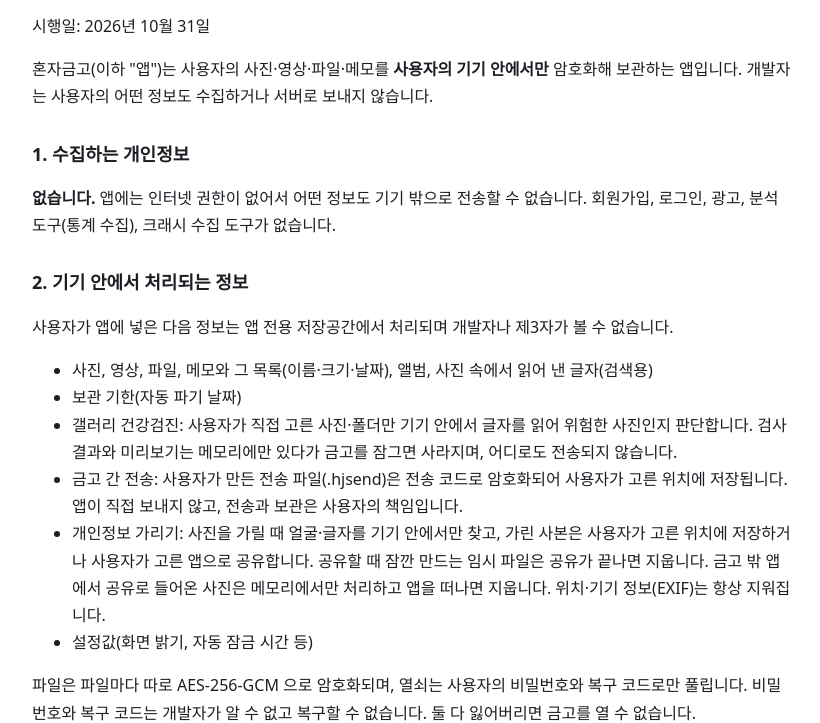
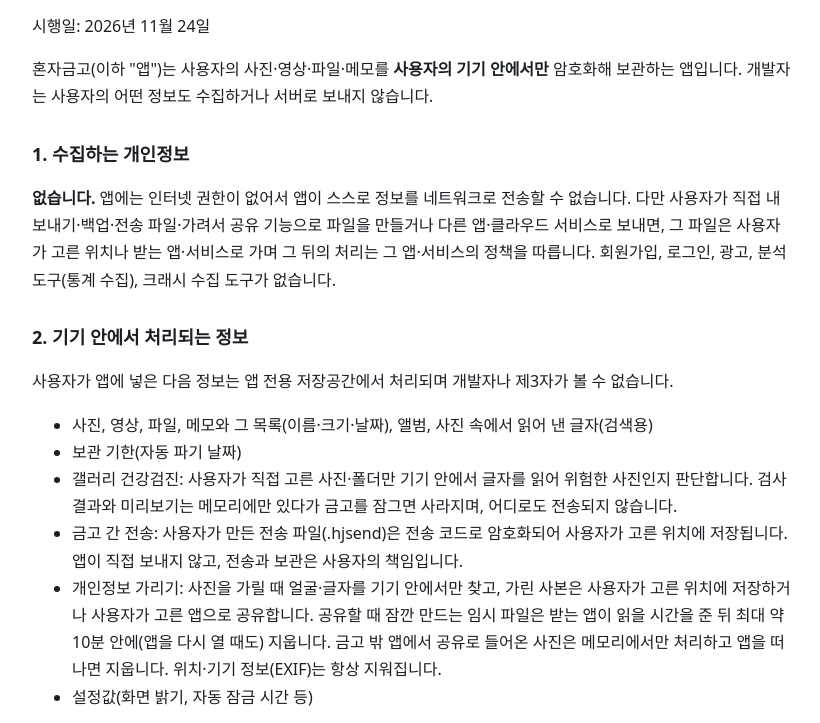
Before and after one commit to sffgredff-web/honja-vault-privacy, a plain HTML site: page index.html in a window 1280 px wide. Shown: the part 84-807 px from the top of the page, without its empty margins (228-1048 px from the left). Drawn offline with Linux system fonts and the light colour scheme.

Commit message:
방침 정정: 앱이 스스로 전송할 수 없다는 표현, 앱 삭제 후 남는 파일 안내, 시행일 2026-11-24

```diff
--- a/index.html
+++ b/index.html
@@ -1,10 +1,10 @@
 <!doctype html><html lang="ko"><head><meta charset="utf-8"><meta name="viewport" content="width=device-width,initial-scale=1"><title>혼자금고 개인정보 처리방침</title>
 <style>body{font:16px/1.7 system-ui,"Noto Sans KR","Malgun Gothic",sans-serif;max-width:760px;margin:0 auto;padding:24px 16px;color:#1b1f24}h1{font-size:24px}h2{font-size:18px;margin-top:28px}table{border-collapse:collapse;width:100%;font-size:14px}th,td{border:1px solid #d0d5dc;padding:8px;text-align:left;vertical-align:top}th{background:#f1f3f6}code{background:#f1f3f6;padding:1px 4px;border-radius:4px}@media(prefers-color-scheme:dark){body{background:#0e1217;color:#edeff2}th{background:#1f2630}th,td{border-color:#2a3340}code{background:#1f2630}}</style></head><body>
 <h1>혼자금고 개인정보 처리방침</h1>
-<p>시행일: 2026년 10월 31일</p>
+<p>시행일: 2026년 11월 24일</p>
 <p>혼자금고(이하 &quot;앱&quot;)는 사용자의 사진·영상·파일·메모를 <b>사용자의 기기 안에서만</b> 암호화해 보관하는 앱입니다. 개발자는 사용자의 어떤 정보도 수집하거나 서버로 보내지 않습니다.</p>
 <h2>1. 수집하는 개인정보</h2>
-<p><b>없습니다.</b> 앱에는 인터넷 권한이 없어서 어떤 정보도 기기 밖으로 전송할 수 없습니다. 회원가입, 로그인, 광고, 분석 도구(통계 수집), 크래시 수집 도구가 없습니다.</p>
+<p><b>없습니다.</b> 앱에는 인터넷 권한이 없어서 앱이 스스로 정보를 네트워크로 전송할 수 없습니다. 다만 사용자가 직접 내보내기·백업·전송 파일·가려서 공유 기능으로 파일을 만들거나 다른 앱·클라우드 서비스로 보내면, 그 파일은 사용자가 고른 위치나 받는 앱·서비스로 가며 그 뒤의 처리는 그 앱·서비스의 정책을 따릅니다. 회원가입, 로그인, 광고, 분석 도구(통계 수집), 크래시 수집 도구가 없습니다.</p>
 <h2>2. 기기 안에서 처리되는 정보</h2>
 <p>사용자가 앱에 넣은 다음 정보는 앱 전용 저장공간에서 처리되며 개발자나 제3자가 볼 수 없습니다.</p>
 <ul>
@@ -12,7 +12,7 @@
 <li>보관 기한(자동 파기 날짜)</li>
 <li>갤러리 건강검진: 사용자가 직접 고른 사진·폴더만 기기 안에서 글자를 읽어 위험한 사진인지 판단합니다. 검사 결과와 미리보기는 메모리에만 있다가 금고를 잠그면 사라지며, 어디로도 전송되지 않습니다.</li>
 <li>금고 간 전송: 사용자가 만든 전송 파일(.hjsend)은 전송 코드로 암호화되어 사용자가 고른 위치에 저장됩니다. 앱이 직접 보내지 않고, 전송과 보관은 사용자의 책임입니다.</li>
-<li>개인정보 가리기: 사진을 가릴 때 얼굴·글자를 기기 안에서만 찾고, 가린 사본은 사용자가 고른 위치에 저장하거나 사용자가 고른 앱으로 공유합니다. 공유할 때 잠깐 만드는 임시 파일은 공유가 끝나면 지웁니다. 금고 밖 앱에서 공유로 들어온 사진은 메모리에서만 처리하고 앱을 떠나면 지웁니다. 위치·기기 정보(EXIF)는 항상 지워집니다.</li>
+<li>개인정보 가리기: 사진을 가릴 때 얼굴·글자를 기기 안에서만 찾고, 가린 사본은 사용자가 고른 위치에 저장하거나 사용자가 고른 앱으로 공유합니다. 공유할 때 잠깐 만드는 임시 파일은 받는 앱이 읽을 시간을 준 뒤 최대 약 10분 안에(앱을 다시 열 때도) 지웁니다. 금고 밖 앱에서 공유로 들어온 사진은 메모리에서만 처리하고 앱을 떠나면 지웁니다. 위치·기기 정보(EXIF)는 항상 지워집니다.</li>
 <li>설정값(화면 밝기, 자동 잠금 시간 등)</li>
 </ul>
 <p>파일은 파일마다 따로 AES-256-GCM 으로 암호화되며, 열쇠는 사용자의 비밀번호와 복구 코드로만 풀립니다. 비밀번호와 복구 코드는 개발자가 알 수 없고 복구할 수 없습니다. 둘 다 잃어버리면 금고를 열 수 없습니다.</p>
@@ -28,7 +28,7 @@
 </ul>
 <h2>5. 보관과 삭제</h2>
 <ul>
-<li>모든 정보는 앱을 삭제하면 함께 삭제됩니다. 개발자는 사본을 가지고 있지 않으므로 삭제된 정보를 되돌려 드릴 수 없습니다.</li>
+<li>앱 안에 보관된 정보는 앱을 삭제하면 함께 삭제됩니다. 단, 사용자가 만든 백업 파일·전송 파일, 내보내거나 공유한 사진, 다른 앱·클라우드에 저장된 사본은 앱을 삭제해도 남으며 사용자가 직접 지워야 합니다. 개발자는 사본을 가지고 있지 않으므로 삭제된 정보를 되돌려 드릴 수 없습니다.</li>
 <li>사용자가 만든 백업 파일(.hjvault)은 사용자가 고른 위치에 저장되며 복구 코드로만 열립니다. 보관과 삭제는 사용자의 책임입니다.</li>
 <li>&#x27;내보내기&#x27;로 꺼낸 파일은 암호화되어 있지 않습니다. 다 쓴 뒤 지워 주세요.</li>
 <li>앱의 자동 백업과 클라우드 백업은 꺼져 있습니다.</li>
```
